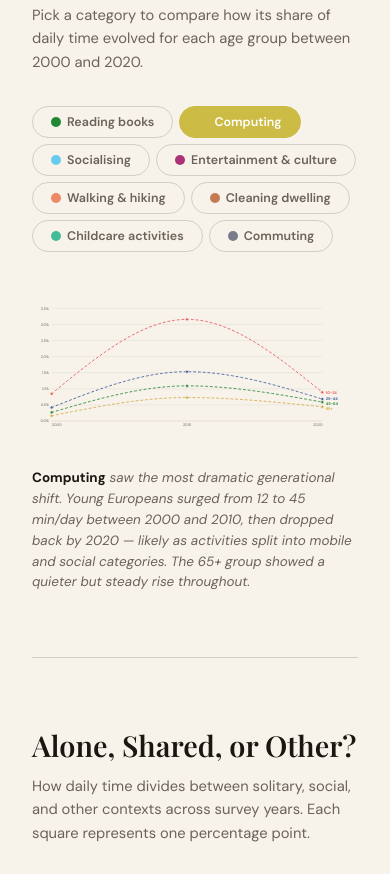
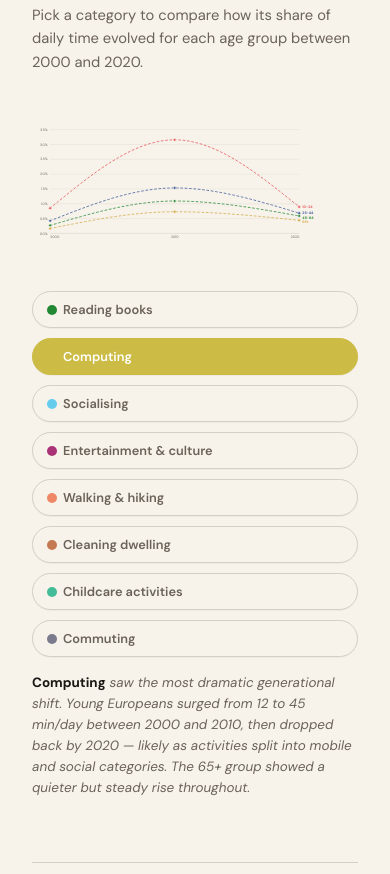
Before and after one commit to Wubpooz/visualisation-app5, a plain HTML site: page demo/final3/index.html in a window 390 px wide. Shown: the part 1616-2490 px from the top of the page. Drawn offline with nearby package versions, Linux system fonts and the light colour scheme; a web font is replaced by a local one.

Commit message:
refactor layout for line chart and category buttons

```diff
--- a/demo/final3/index.html
+++ b/demo/final3/index.html
@@ -43,9 +43,11 @@
         <h2>Activity Deep Dive</h2>
         <p>Pick a category to compare how its share of daily time evolved for each age group between 2000 and 2020.</p>
       </div>
-      <div class="cat-buttons reveal reveal-delay-1" id="cat-buttons"></div>
-      <div class="chart-wrap reveal reveal-delay-2">
-        <div id="line-chart"></div>
+      <div class="line-chart-layout reveal reveal-delay-2">
+        <div class="chart-wrap chart-wrap-line">
+          <div id="line-chart"></div>
+        </div>
+        <div class="cat-buttons cat-buttons-side" id="cat-buttons"></div>
       </div>
       <p class="chart-note reveal reveal-delay-3" id="line-note"></p>
     </section>
--- a/demo/final3/style.css
+++ b/demo/final3/style.css
@@ -194,6 +194,15 @@ section + section {
   margin-bottom: var(--sp-md);
 }
 
+.cat-buttons-side {
+  flex: 0 0 216px;
+  display: grid;
+  grid-template-columns: 1fr;
+  gap: 10px;
+  margin: 0;
+  align-content: start;
+}
+
 .cat-buttons button {
   font-family: var(--font-body);
   font-size: 0.78rem;
@@ -209,6 +218,15 @@ section + section {
   align-items: center;
   gap: 6px;
 }
+
+.cat-buttons-side button {
+  width: 100%;
+  justify-content: flex-start;
+  padding: 9px 14px;
+  font-size: 0.8rem;
+  box-shadow: 0 1px 0 rgba(26, 22, 18, 0.04);
+}
+
 .cat-buttons button:hover {
   border-color: var(--text);
   color: var(--text);
@@ -230,6 +248,19 @@ section + section {
 .chart-wrap {
   padding: var(--sp-sm) 0;
   overflow: hidden;
+}
+
+.line-chart-layout {
+  display: flex;
+  align-items: flex-start;
+  flex-direction: row-reverse;
+  gap: clamp(0.75rem, 1.6vw, 1.5rem);
+}
+
+.chart-wrap-line {
+  flex: 1 1 auto;
+  min-width: 0;
+  margin-bottom: 0;
 }
 
 .chart-wrap svg {
@@ -473,6 +504,19 @@ svg text { user-select: none; }
 .reveal-delay-2 { transition-delay: 0.18s; }
 .reveal-delay-3 { transition-delay: 0.30s; }
 
+@media (max-width: 520px) {
+  .line-chart-layout {
+    flex-direction: column;
+  }
+
+  .cat-buttons-side {
+    width: 100%;
+    flex-basis: auto;
+    grid-template-columns: repeat(auto-fit, minmax(210px, 1fr));
+    margin-top: var(--sp-sm);
+  }
+}
+
 @media (prefers-reduced-motion: reduce) {
   html {
     scroll-behavior: auto;
```
